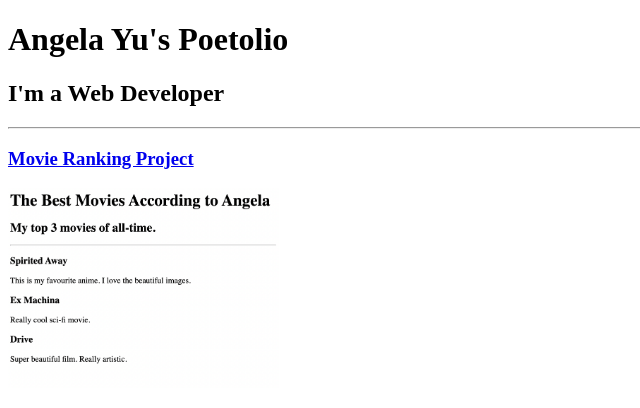
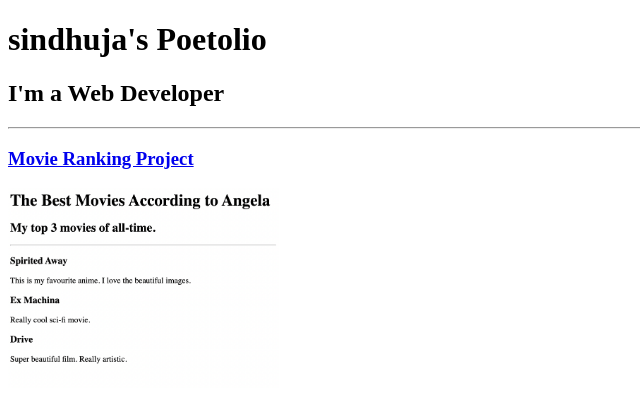
Before and after one commit to sindhuja-k27/html-portfolio, a plain HTML site: page index.html in a window 1280 px wide. Shown: the top 408 px of the page, without its empty margins (0-640 px from the left). Drawn offline with Linux system fonts and the light colour scheme.

Commit message:
Update index.html

```diff
--- a/index.html
+++ b/index.html
@@ -17,10 +17,10 @@ https://developer.mozilla.org/en-US/docs/Web/HTML/Element/img#attr-height -->
 <html lang="en">
     <head>
         <meta charset="UTF-8">
-        <title>Angela's Portfolio</title>
+        <title>sindhuja's Portfolio</title>
     </head>
     <body>
-        <h1>Angela Yu's Poetolio</h1>
+        <h1>sindhuja's Poetolio</h1>
         <h2>I'm a Web Developer</h2>
         <hr />
         <h3><a href="./public/movie-ranking.html">Movie Ranking Project</a></h3>
```
